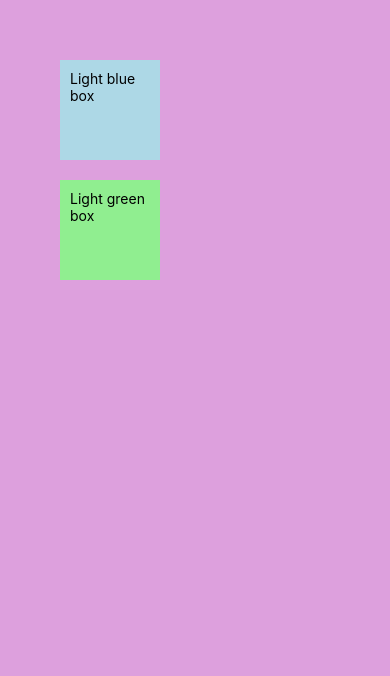
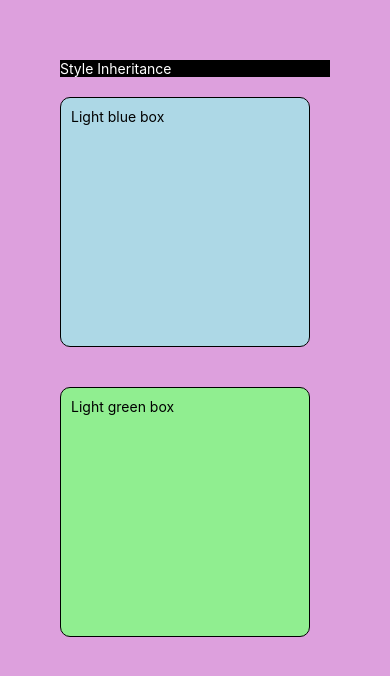
Before and after one commit to Jas667/react_native_practice_course, a React Native app: screen / in a window 390 px wide. Shown: the top 676 px of the page. Built offline with nearby package versions, Linux system fonts and the light colour scheme.

Commit message:
style inheritance

```diff
--- a/App.js
+++ b/App.js
@@ -1,14 +1,35 @@
-import { StatusBar } from 'expo-status-bar';
-import { StyleSheet, Text, View } from 'react-native';
+import { StatusBar } from "expo-status-bar";
+import { StyleSheet, Text, View } from "react-native";
 
 export default function App() {
   return (
     <View style={styles.container}>
-      <View>
-        <Text style={[styles.lightBlueBg, styles.box]}>Light blue box</Text>
+      <View style={styles.darkMode}>
+        <Text style={styles.darkModeText}>Style Inheritance</Text>
       </View>
       <View>
-        <Text style={[styles.lightGreenBg, styles.box]}>Light green box</Text>
+        <Text
+          style={[
+            styles.lightBlueBg,
+            styles.box,
+            styles.boxShadow,
+            styles.shadowColor,
+          ]}
+        >
+          Light blue box
+        </Text>
+      </View>
+      <View>
+        <Text
+          style={[
+            styles.lightGreenBg,
+            styles.box,
+            styles.androidBoxShadow,
+            styles.shadowColor,
+          ]}
+        >
+          Light green box
+        </Text>
       </View>
     </View>
   );
@@ -17,19 +38,39 @@ export default function App() {
 const styles = StyleSheet.create({
   container: {
     flex: 1,
-    backgroundColor: 'plum',
+    backgroundColor: "plum",
     padding: 60,
+  },
+  darkMode: {
+    backgroundColor: "black",
+  },
+  darkModeText: {
+    color: "white",
   },
   box: {
     padding: 10,
-    width: 100,
-    height: 100,
-    marginBottom: 20,
+    width: 250,
+    height: 250,
+    marginVertical: 20,
+    borderColor: "black",
+    borderWidth: 1,
+    borderRadius: 10,
   },
   lightBlueBg: {
-    backgroundColor: 'lightblue',
+    backgroundColor: "lightblue",
   },
   lightGreenBg: {
-    backgroundColor: 'lightgreen',
+    backgroundColor: "lightgreen",
+  },
+  boxShadow: {
+    shadowOffset: { width: 6, height: 6 },
+    shadowOpacity: 0.6,
+    shadowRadius: 4,
+  },
+  androidBoxShadow: {
+    elevation: 10,
+  },
+  shadowColor: {
+    shadowColor: "blue",
   },
 });
```
